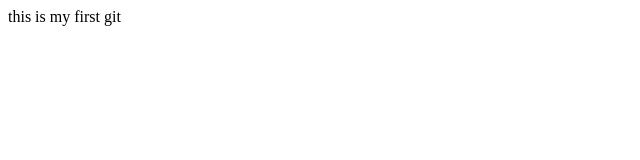
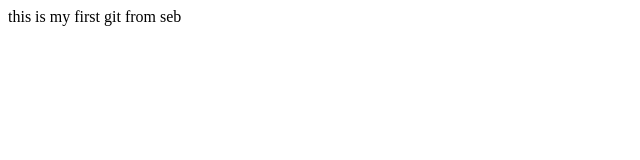
Before and after one commit to tgelan/my-first-Git-, a plain HTML site: page index.html in a window 1280 px wide. Shown: the full height of the page, 0-640 px from the left. Drawn offline with Linux system fonts and the light colour scheme.

Commit message:
new commit to check conflict

```diff
--- a/index.html
+++ b/index.html
@@ -7,6 +7,6 @@
     <title>my title</title>
 </head>
 <body>
-    this is my first git
+    this is my first git from seb
 </body>
 </html>
```
